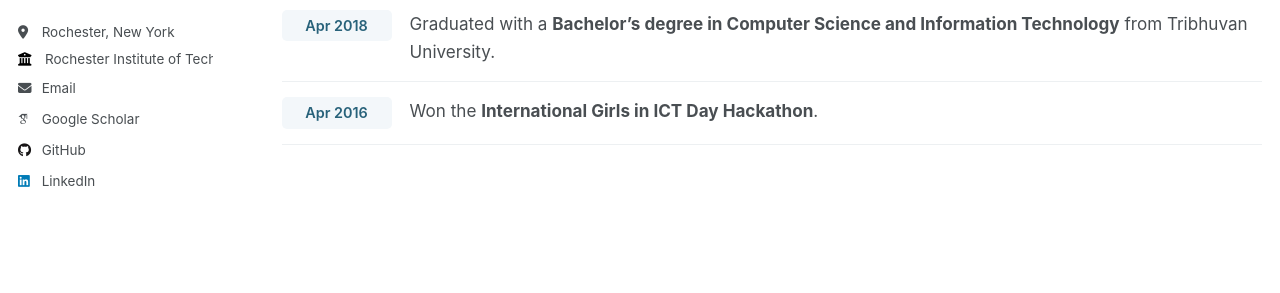
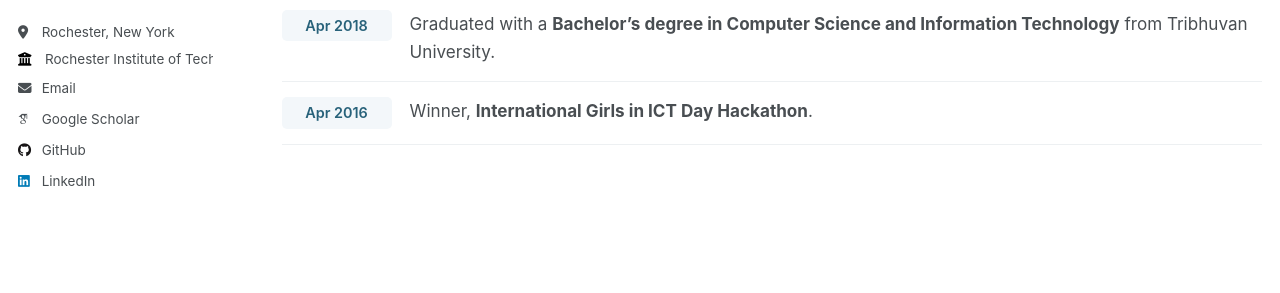
Before and after one commit to ruby-stha/ruby-stha.github.io, a Jekyll site: the page built from _pages/news.md, in a window 1280 px wide and 900 px high, scrolled down 1367 px. Shown: the part 320-613 px from the top of the window. Built offline with Jekyll 4.4.1, drawn with Linux system fonts in a browser that asks for light colours; some web fonts are replaced.

Commit message:
About update

```diff
--- a/_pages/news.md
+++ b/_pages/news.md
@@ -73,7 +73,7 @@ updates:
 - section: Earlier Updates
   year: 2016
   date: Apr 2016
-  text: Won the **International Girls in ICT Day Hackathon**.
+  text: Winner, **International Girls in ICT Day Hackathon**.
 ---
 
 <style>
```
